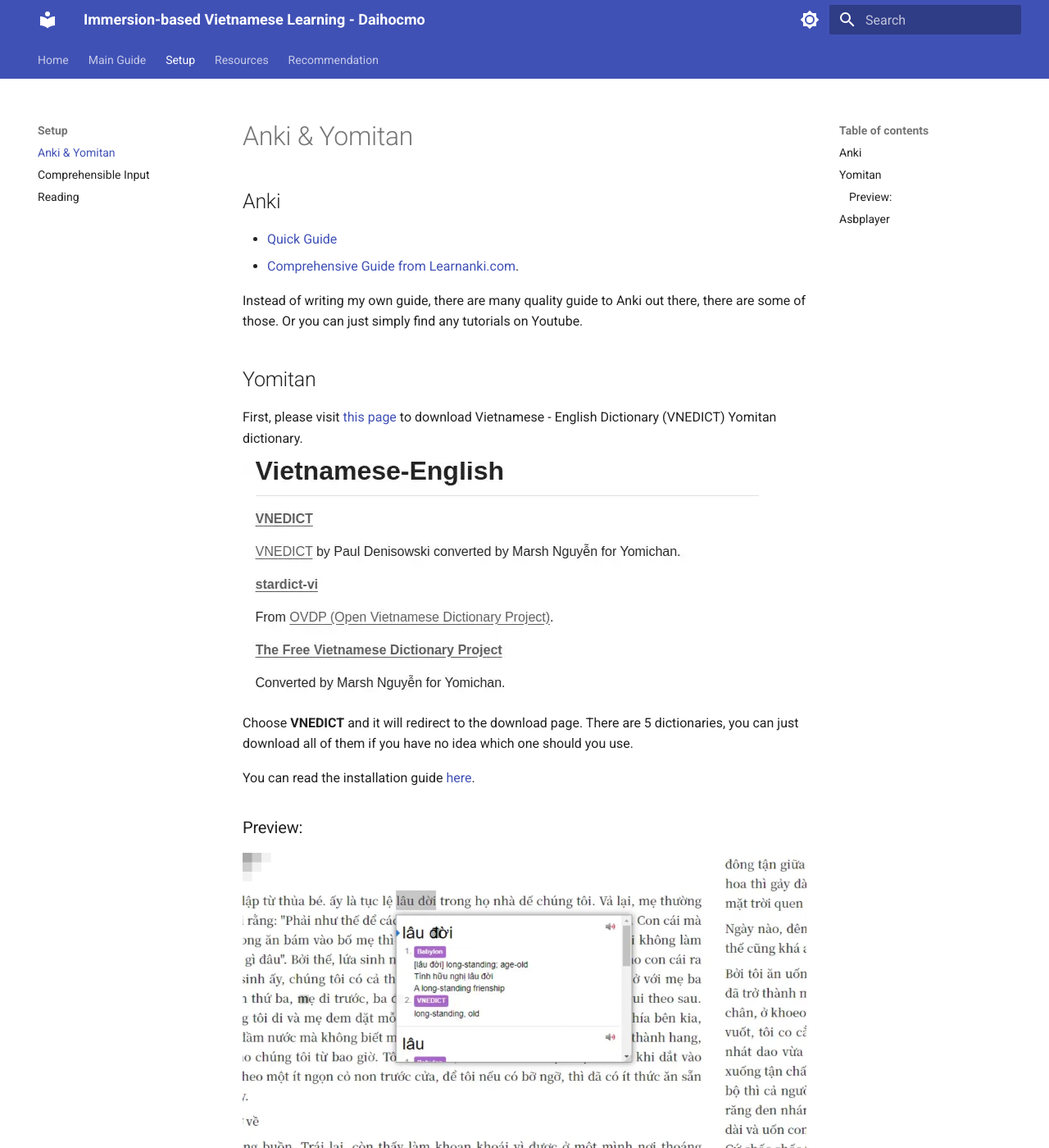
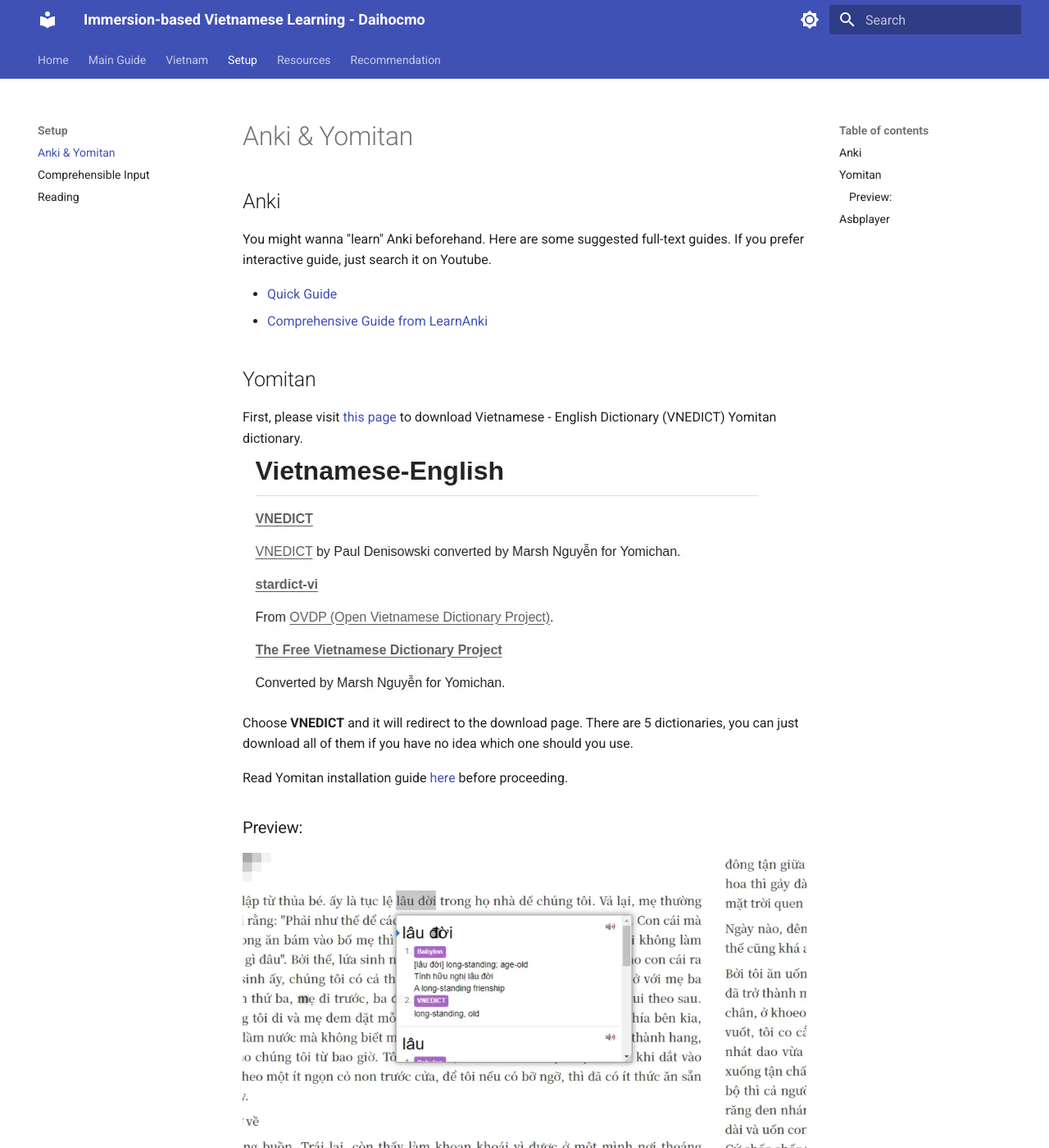
Before and after one commit to daihocmo/learn-vietnamese, an MkDocs documentation site: the page built from docs/tools.md, in a window 1280 px wide and 1400 px high. Shown: the whole window at 82% size. Built offline with MkDocs 1.6.1 and Material for MkDocs 9.7.7, drawn with Linux system fonts in a browser that asks for light colours.

Commit message:
update the main guide and added "Vietnam" section

```diff
--- a/docs/tools.md
+++ b/docs/tools.md
@@ -1,9 +1,9 @@
 ## Anki
 
+You might wanna "learn" Anki beforehand. Here are some suggested full-text guides. If you prefer interactive guide, just search it on Youtube.
+
 - [Quick Guide](https://learnjapanese.moe/routine/#stage-learning-kanji-and-new-words-using-anki-for-the-first-time)
-- [Comprehensive Guide from Learnanki.com](https://leananki.com/how-to-use-anki-tutorial/).
-
-Instead of writing my own guide, there are many quality guide to Anki out there, there are some of those. Or you can just simply find any tutorials on Youtube.
+- [Comprehensive Guide from LearnAnki](https://leananki.com/how-to-use-anki-tutorial/)
 
 ## Yomitan
 
@@ -13,7 +13,7 @@
 
 Choose **VNEDICT** and it will redirect to the download page. There are 5 dictionaries, you can just download all of them if you have no idea which one should you use.
 
-You can read the installation guide [here](https://learnjapanese.moe/yomichan/).
+Read Yomitan installation guide [here](https://learnjapanese.moe/yomichan/) before proceeding.
 
 ### Preview:
 ![viet-english-dictionary](./previews/guides/reading/08.webp)
--- a/mkdocs.yml
+++ b/mkdocs.yml
@@ -12,8 +12,10 @@
   - Home: 'index.md'
   - 'Main Guide':
     - 'Guide': 'guide.md'
+    - 'FAQ': 'viet-faq.md'
+  - 'Vietnam':
     - 'Culture': 'viet-culture.md'
-    - 'FAQ': 'viet-faq.md'
+    - 'Cuisine': 'viet-cuisine.md'
   - 'Setup':
     - 'Anki & Yomitan': 'tools.md'
     - 'Comprehensible Input': 'input.md'
```
Also changed, not shown: docs/guide.md (+9 -3 lines), docs/resources.md (+1 -0 lines), docs/viet-cuisine.md (added, +1 -0 lines).
